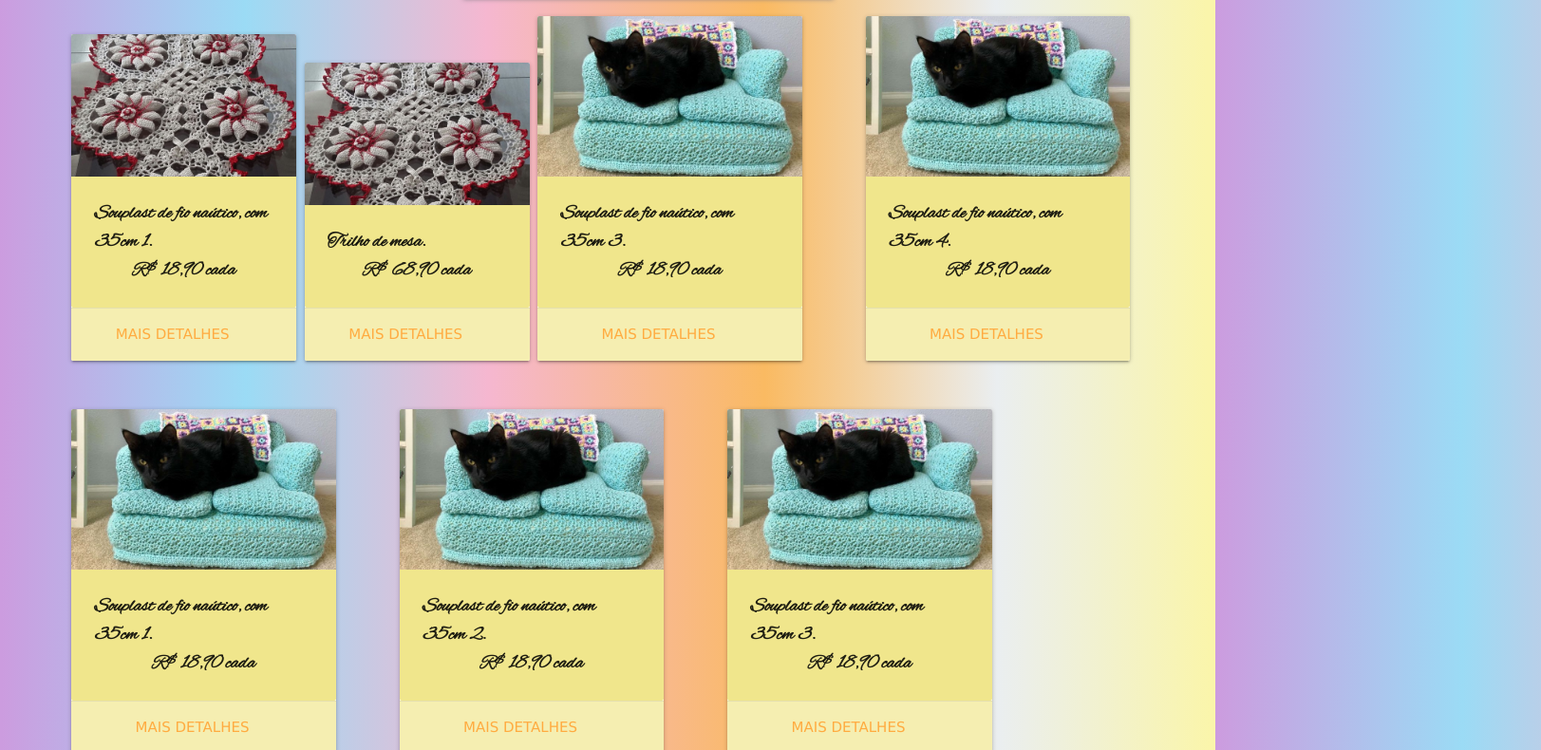
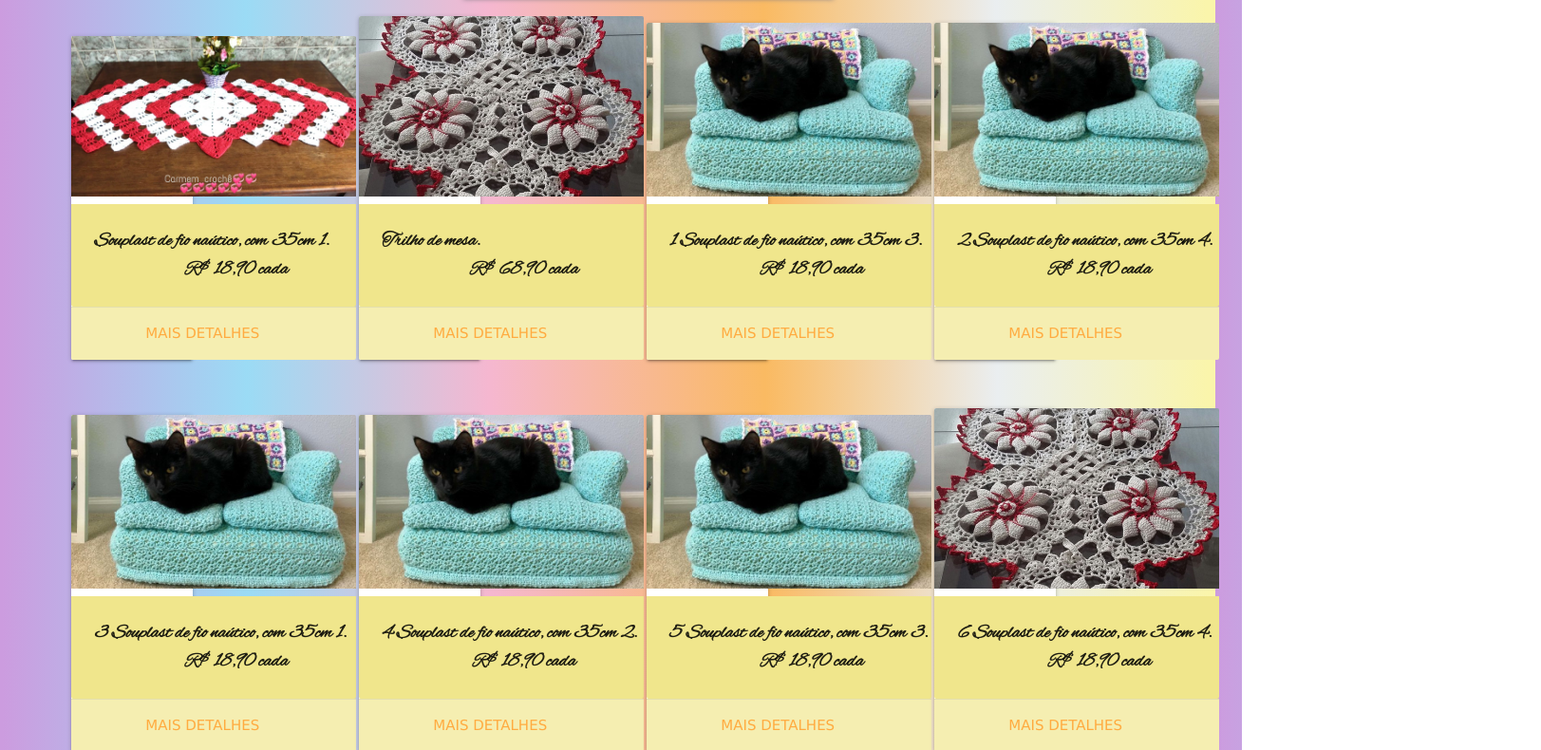
Before and after one commit to cdeucher/hannade-site, a plain HTML site: page index.html in a window 1280 px wide. Shown: the part 419-1209 px from the top of the page at 95% size, 1623 px wide, since content can reach past the window. Drawn offline with nearby package versions, Linux system fonts and the light colour scheme.

Commit message:
modificando vidualizacao produtos

```diff
--- a/css/estilo.css
+++ b/css/estilo.css
@@ -20,9 +20,7 @@
 }
 
 body{
-    display: flex;
-    min-height: 100vh;
-    flex-direction: column;
+
     font-family: 'Alex Brush', cursive;
     background-image: linear-gradient( 89.8deg,  rgba(204,156,223,1) 0.3%, rgba(155,219,245,1) 20.4%,
      rgba(245,183,208,1) 40.2%, rgba(250,186,98,1) 62.9%, rgba(234,238,240,1) 81.9%, rgba(250,245,171,1) 99.2% );
@@ -106,14 +104,12 @@ body{
     margin-top: 2%;
 
 }
-.produtos,.row, .col{
+.produtos,.row, .col, .card-image, .card-content, p, .card-action{
+    width: 300px;
+	display: inline-block;
 
-    display: inline-block;
 }
-.row{
 
-   margin-right: -380px;
-}
 
 .preço{
     text-align: center;
--- a/index.html
+++ b/index.html
@@ -2,7 +2,7 @@
 <html lang="pt-br">
 <head>
     <meta charset="UTF-8">
-    <meta name="viewport" content="width=device-width">
+    <meta name="viewport" content="width=device-width, initial-scale=1">
     <link rel="preconnect" href="https://fonts.googleapis.com">
     <link rel="preconnect" href="https://fonts.gstatic.com" crossorigin>
     <link href="https://fonts.googleapis.com/css2?family=Alex+Brush&display=swap" rel="stylesheet">
@@ -46,10 +46,10 @@
 
   <div class="prod">
       <div class="row produtos">
-        <div class="col s5 m5">
+        <div class="col s6 m6">
           <div class="card">
             <div class="card-image">
-              <img src="img/trilho-de-mesa-caminho-de-mesa.jpg">
+              <img src="img/trilho.jpg">
             </div>
             <div class="card-content">
               <p>Souplast de fio naútico, com 35cm 1.</p>
@@ -65,7 +65,7 @@
 
 
       <div class="row produtos">
-        <div class="col s5 m5">
+        <div class="col s6 m6">
           <div class="card">
             <div class="card-image">
               <img src="img/trilho-de-mesa-caminho-de-mesa.jpg">
@@ -83,13 +83,13 @@
 
 
       <div class="row produtos">
-        <div class="col s5 m5">
+        <div class="col s6 m6">
           <div class="card">
             <div class="card-image">
               <img src="img/pessoas-quarentena-croche-gatos-casa.jpg">
             </div>
             <div class="card-content">
-              <p>Souplast de fio naútico, com 35cm 3.</p>
+              <p>1 Souplast de fio naútico, com 35cm 3.</p>
               <p class="preço">R$ 18,90 cada</p>
             </div>
             <div class="card-action">
@@ -100,13 +100,13 @@
       </div>
 
       <div class="row produtos">
-        <div class="col s5 m5">
+        <div class="col s6 m6">
           <div class="card">
             <div class="card-image">
               <img src="img/pessoas-quarentena-croche-gatos-casa.jpg">
             </div>
             <div class="card-content">
-              <p>Souplast de fio naútico, com 35cm 4.</p>
+              <p> 2 Souplast de fio naútico, com 35cm 4.</p>
               <p class="preço">R$ 18,90 cada</p>
             </div>
             <div class="card-action">
@@ -117,13 +117,13 @@
       </div>
 
       <div class="row produtos">
-        <div class="col s5 m5">
+        <div class="col s6 m6">
           <div class="card">
             <div class="card-image">
               <img src="img/pessoas-quarentena-croche-gatos-casa.jpg">
             </div>
             <div class="card-content">
-              <p>Souplast de fio naútico, com 35cm 1.</p>
+              <p>3 Souplast de fio naútico, com 35cm 1.</p>
               <p class="preço">R$ 18,90 cada</p>
             </div>
             <div class="card-action">
@@ -136,13 +136,13 @@
 
 
       <div class="row produtos">
-        <div class="col s5 m5">
+        <div class="col s6 m6">
           <div class="card">
             <div class="card-image">
               <img src="img/pessoas-quarentena-croche-gatos-casa.jpg">
             </div>
             <div class="card-content">
-              <p>Souplast de fio naútico, com 35cm 2.</p>
+              <p> 4 Souplast de fio naútico, com 35cm 2.</p>
               <p class="preço">R$ 18,90 cada</p>
             </div>
             <div class="card-action">
@@ -154,13 +154,13 @@
 
 
       <div class="row produtos">
-        <div class="col s5 m5">
+        <div class="col s6 m6">
           <div class="card">
             <div class="card-image">
               <img src="img/pessoas-quarentena-croche-gatos-casa.jpg">
             </div>
             <div class="card-content">
-              <p>Souplast de fio naútico, com 35cm 3.</p>
+              <p> 5 Souplast de fio naútico, com 35cm 3.</p>
               <p class="preço">R$ 18,90 cada</p>
             </div>
             <div class="card-action">
@@ -171,13 +171,13 @@
       </div>
 
       <div class="row produtos">
-        <div class="col s5 m5">
+        <div class="col s6 m6">
           <div class="card">
             <div class="card-image">
               <img src="img/trilho-de-mesa-caminho-de-mesa.jpg">
             </div>
             <div class="card-content">
-              <p>Souplast de fio naútico, com 35cm 4.</p>
+              <p> 6 Souplast de fio naútico, com 35cm 4.</p>
               <p class="preço">R$ 18,90 cada</p>
             </div>
             <div class="card-action">
@@ -202,8 +202,6 @@
   </footer>
 
       <script src="js/jquery.js"></script>
-      <script type="text/javascript" src="//code.jquery.com/jquery-1.11.0.min.js"></script>
-      <script type="text/javascript" src="//code.jquery.com/jquery-migrate-1.2.1.min.js"></script>
       <script src ="slick/slick.min.js"></script>
       <script src="js/tooltipster.bundle.min.js"></script>
       <script src="js/main.js"></script>
```
